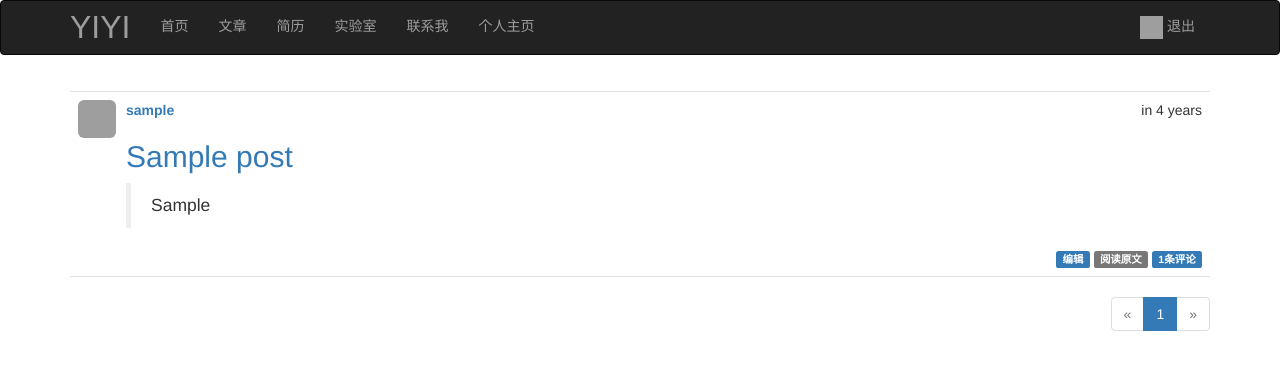
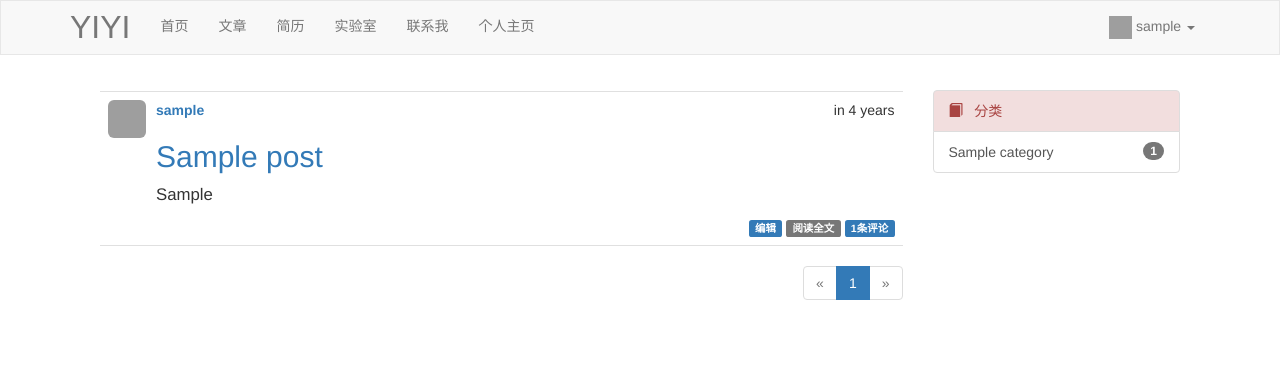
Before and after one commit to PeggyZWY/blog-with-flask, a Flask app: page /article in a window 1280 px wide. Shown: the top 370 px of the page. Run offline with Flask 2, Linux system fonts and the light colour scheme; a user stored in the database is signed in; tables that the repository leaves empty hold one stand-in row (values such as "Sample post"); some libraries are stand-ins or nearby versions; grey boxes are pictures that could not be loaded.

Commit message:
增加了文章页面的边栏，给文章添加分类并进入分类页面，文章和评论可以显示图片了，把编辑新文章弄了一个新页面，以及简单改了下样式

```diff
--- a/app/main/forms.py
+++ b/app/main/forms.py
@@ -62,6 +62,7 @@ class PostForm(Form):
     title = TextAreaField("编辑文章_标题", validators=[Required()])
     intro = TextAreaField("编辑文章_简介")
     body = PageDownField("编辑文章_正文", validators=[Required()])
+    category_name = StringField("分类", validators=[Length(0,64)])
     submit = SubmitField('提交')
 
 
--- a/app/main/views.py
+++ b/app/main/views.py
@@ -4,7 +4,7 @@
 from flask import render_template, redirect, url_for, abort, flash, request, current_app, make_response
 from flask.ext.login import login_required, current_user
 from . import main
-from ..models import Role, User, Permission, Post, Comment
+from ..models import Role, User, Permission, Post, Comment, Category
 from .. import db
 from .forms import EditProfileForm, EditProfileAdminForm, PostForm, CommentForm
 from ..decorators import admin_required, permission_required
@@ -95,7 +95,7 @@ def post(id):
 + *斜体*
 +  **粗体**
 + `代码`
-+ [完整版Markdown语法说明](http://wowubuntu.com/markdown/index.html)
++ [完整版 Markdown 语法说明](http://wowubuntu.com/markdown/index.html)
 
 > 块引用
 
@@ -122,8 +122,9 @@ def post(id):
         page, per_page=current_app.config['FLASKY_COMMENTS_PER_PAGE'],
         error_out=False)
     comments = pagination.items
+    category = Category.query.all()
     # 评论列表对象和分页对象都传入了模板,以便渲染。
-    return render_template('post.html', posts=[post], form=form, comments=comments, pagination=pagination)
+    return render_template('post.html', posts=[post], form=form, categories=category, comments=comments, pagination=pagination)
     # 评论的渲染过程在新模板 _comments.html 中进行,类似于 _posts.html,但使用的 CSS 类不 同。_comments.html 模板要引入 post.html 中,放在文章正文下方,后面再显示分页导航。
 
     """ 这是之前的最后一句：
@@ -139,6 +140,8 @@ def post(id):
 @login_required
 def edit(id):
     post = Post.query.get_or_404(id)
+    if post.category_id:
+        category = Category.query.get_or_404(post.category_id)
     if current_user != post.author and not current_user.can(Permission.ADMINISTER):
         abort(403)
     # 这里使用 的 PostForm 表单类和首页中使用的是同一个。
@@ -147,12 +150,22 @@ def edit(id):
         post.title = form.title.data
         post.intro = form.intro.data
         post.body = form.body.data
+        if form.category_name.data:
+            if Category.query.filter_by(category_name=form.category_name.data).first() is None:
+                category = Category(category_name=form.category_name.data)
+                db.session.add(category)
+                db.session.commit()
+                post.category_id = category.id
+                #db.session.add(post)
         db.session.add(post)
         flash('文章已提交 (｡・`ω´･)')
         return redirect(url_for('.post', id=post.id))
     form.title.data = post.title
     form.intro.data = post.intro
     form.body.data = post.body
+    if post.category_id:
+        category = Category.query.filter_by(id=post.category.id).first()
+        form.category_name.data = category.category_name
     return render_template('edit_post.html', form=form)
 
 
@@ -286,8 +299,9 @@ def moderate_disable(id):
     return redirect(url_for('.moderate', page=request.args.get('page', 1, type=int)))
 
 
-@main.route('/article', methods=['GET', 'POST'])
-def article():
+@main.route('/article_new', methods=['GET', 'POST'])
+@permission_required(Permission.WRITE_ARTICLES)
+def article_new():
     form = PostForm()
     if current_user.can(Permission.WRITE_ARTICLES) and form.validate_on_submit():
         """
@@ -296,23 +310,55 @@ def article():
         这个对象的表现类似用户对象,但实际上却是一个轻度包装,包含真正的用户对象。
         数据库需要真正的用户对象,因此要调用 _get_current_object() 方法。
         """
-        post = Post(title=form.title.data, intro=form.intro.data, body=form.body.data, author=current_user._get_current_object())
+        post = Post(title=form.title.data, intro=form.intro.data, body=form.body.data,
+            author=current_user._get_current_object())
         db.session.add(post)
+        if form.category_name.data:
+            category = Category(category_name=form.category_name.data)
+            db.session.add(category)
+            db.session.commit()
+            post.category_id = category.id
+            db.session.add(post)
         return redirect(url_for('.article'))
+    return render_template('article_new.html', form=form)
+    # 这样修改之后,首页中的文章列表只会显示有限数量的文章。若想查看第 2 页中的文章, 要在浏览器地址栏中的 URL 后加上查询字符串 ?page=2。
+
+
+@main.route('/article', methods=['GET', 'POST'])
+def article():
+    # form = PostForm()
+    # if current_user.can(Permission.WRITE_ARTICLES) and form.validate_on_submit():
+    #     """
+    #     新文章对象的 author 属性值为表达式 current_user._get_current_object()。
+    #     变量 current_user 由 Flask-Login 提供,和所有上下文变量一样,也是通过线程内的代理对象实现。
+    #     这个对象的表现类似用户对象,但实际上却是一个轻度包装,包含真正的用户对象。
+    #     数据库需要真正的用户对象,因此要调用 _get_current_object() 方法。
+    #     """
+    #     post = Post(title=form.title.data, intro=form.intro.data, body=form.body.data,
+    #         author=current_user._get_current_object())
+    #     db.session.add(post)
+    #     if form.category_name.data:
+    #         category = Category(category_name=form.category_name.data)
+    #         db.session.add(category)
+    #         db.session.commit()
+    #         post.category_id = category.id
+    #         db.session.add(post)
+    #     return redirect(url_for('.article'))
     # 渲染的页数从请求的查询字符串(request.args)中获取,如果没有明确指定,则默认渲染第一页。参数 type=int 保证参数无法转换成整数时,返回默认值
     page = request.args.get('page', 1, type=int)
-    show_followed = False
-    if current_user.is_authenticated:
-        """
-        决定显示所有博客文章还是只显示所关注用户文章的选项存储在 cookie 的 show_followed 字段中,如果其值为非空字符串,则表示只显示所关注用户的文章。
-        cookie 以 request. cookies 字典的形式存储在请求对象中.
-        这个 cookie 的值会转换成布尔值,根据得到的值设定本地变量 query 的值。query 的值决定最终获取所有博客文章的查询,或是获取过滤后的博客文章查询。
-        """
-        show_followed = bool(request.cookies.get('show_followed', ''))
-    if show_followed:
-        query = current_user.followed_posts
-    else:
-        query = Post.query
+    # show_followed = False
+    # if current_user.is_authenticated:
+    #     """
+    #     决定显示所有博客文章还是只显示所关注用户文章的选项存储在 cookie 的 show_followed 字段中,如果其值为非空字符串,则表示只显示所关注用户的文章。
+    #     cookie 以 request. cookies 字典的形式存储在请求对象中.
+    #     这个 cookie 的值会转换成布尔值,根据得到的值设定本地变量 query 的值。query 的值决定最终获取所有博客文章的查询,或是获取过滤后的博客文章查询。
+    #     """
+    #     show_followed = bool(request.cookies.get('show_followed', ''))
+    # if show_followed:
+    #     query = current_user.followed_posts
+    # else:
+    #     query = Post.query
+    query = Post.query
     """
     为了显示某页中的记录,要把 all() 换成 Flask-SQLAlchemy 提供的 paginate() 方法。
     页数是 paginate() 方法的第一个参数,也是唯一必需的参数。
@@ -325,10 +371,32 @@ def article():
         error_out=False)
     # posts = Post.query.order_by(Post.timestamp.desc()).all()
     posts = pagination.items
+    category = Category.query.all()
     for post in posts:
         post.body_show = False
-    return render_template('article.html', form=form, posts=posts, show_followed=show_followed, pagination=pagination)
+    return render_template('article.html', posts=posts, categories=category, show_followed=show_followed, pagination=pagination)
     # 这样修改之后,首页中的文章列表只会显示有限数量的文章。若想查看第 2 页中的文章, 要在浏览器地址栏中的 URL 后加上查询字符串 ?page=2。
+
+
+@main.route('/article/<category_name>', methods=['GET', 'POST'])
+def article_category_name(category_name):
+    # form = PostForm()
+    # if current_user.can(Permission.WRITE_ARTICLES) and form.validate_on_submit():
+    #     post = Post(title=form.title.data, intro=form.intro.data, body=form.body.data, author=current_user._get_current_object())
+    #     db.session.add(post)
+    #     return redirect(url_for('.article'))
+    page = request.args.get('page', 1, type=int)
+    if not Category.query.filter_by(category_name=category_name).all():
+        abort(404)
+    _category = Category.query.filter_by(category_name=category_name).first()
+    pagination = Post.query.filter_by(category_id=_category.id).order_by(Post.timestamp.desc()).paginate(
+        page, per_page=current_app.config['FLASKY_POSTS_PER_PAGE'],
+        error_out=False)
+    posts = pagination.items
+    category = Category.query.all()
+    for post in posts:
+        post.body_show = False
+    return render_template('article.html', posts=posts, categories=category, show_followed=show_followed, pagination=pagination)
 
 
 @main.route('/delete-article/<int:id>')
--- a/app/static/styles.css
+++ b/app/static/styles.css
@@ -106,9 +106,13 @@ div.flask-pagedown-preview h3 {
     border-bottom: 1px solid #e0e0e0;
 }
 /* base.html */
+.navbar {
+    border-radius: 0;
+}
 .navbar-brand {
     font-size: 32px;
     line-height: 22px;
+    color: white;
 }
 .navbar-avatar {
     width: 23px;
@@ -139,3 +143,10 @@ div.flask-pagedown-preview h3 {
     width: 180px;
     height: 180px;
 }
+/* article.html */
+.article-sidebar-margin-top {
+    margin-top: 15px;
+}
+#flask-pagedown-body {
+    height: 260px;
+}
--- a/app/templates/404.html
+++ b/app/templates/404.html
@@ -9,6 +9,7 @@
     <ul>
         <li>要查看的用户不存在</li>
         <li>要查看的文章不存在</li>
+        <li>要查看的分类不存在</li>
         <li>要查看的评论不存在</li>
         <li>要查看的页面不存在</li>
     </ul>
--- /dev/null
+++ b/app/templates/_article_sidebar.html
@@ -0,0 +1,18 @@
+<div>
+    <ul class="list-group">
+        <li class="list-group-item list-group-item-danger ">
+            <span class="glyphicon glyphicon-book"></span>
+            <span>&nbsp;&nbsp;分类</span>
+        </li>
+        {% if categories %}
+        {% for category in categories %}
+        {% if category.posts.count() > 0 %}
+        <a href="{{ url_for('.article_category_name', category_name=category.category_name) }}" class="list-group-item">
+            {{ category.category_name }}
+            <span class="badge">{{ category.posts.count() }}</span>
+        </a>
+        {% endif %}
+        {% endfor %}
+        {% endif %}
+    </ul>
+</div>
--- a/app/templates/_comments.html
+++ b/app/templates/_comments.html
@@ -15,6 +15,9 @@
                 <!-- _comments.html 模板中显示评论正文的部分要做两方面修改。对于普通用户(没设定 moderate 变量),不显示标记为有问题的评论。 -->
                 {% if comment.disabled %}
                 <p><i>此条评论已被禁止显示</i></p>
+                {% if current_user.is_administrator() %}
+                <blockquote>评论所属文章名: {{ comment.comment_of_which_post }}</blockquote>
+                {% endif %}
                 {% endif %}
                 <!-- 对于协管员(moderate 设为 True),不管评论是否被标记为有问题,都要显示 -->
                 {% if not comment.disabled %}
--- a/app/templates/_posts.html
+++ b/app/templates/_posts.html
@@ -13,9 +13,9 @@
                  <!-- 如果 post.body_html 字段存在,还要把 post.body 换成 post.body_html -->
                 <h2><a href="{{ url_for('.post', id=post.id, page=-1) }}">{{ post.title }}</a></h2>
                 {% if post.intro %}
-                <blockquote>
+                <big>
                     {{ post.intro }}
-                </blockquote>
+                </big>
                 {% endif %}
                 </p>
                 {% if post.body_show %}
@@ -46,9 +46,17 @@
                     <span class="label label-danger">编辑 [管理员]</span>
                 </a>
                 {% endif %}
+{#                 {% if post.tagname %}
+                <a href="{{ url_for('.article_category_name', category_name=category.category_name) }}">
+                    <span class="label label-warning">
+                        <span class="glyphicon glyphicon-tags"></span>
+                        {{ post.tagname }}
+                    </span>
+                </a>
+                {% endif %} #}
                 {% if not post.body_show %}
                 <a href="{{ url_for('.post', id=post.id) }}">
-                    <span class="label label-default">阅读原文</span>
+                    <span class="label label-default">阅读全文</span>
                 </a>
                 {% endif %}
                 <!-- 为了完善功能,我们还要在首页和资料页中加上指向评论页面的链接 -->
--- a/app/templates/article.html
+++ b/app/templates/article.html
@@ -8,41 +8,32 @@
 {% block head %}
 {{ super() }}
 <link rel="stylesheet" type="text/css" href="{{ url_for('static', filename='styles.css') }}">
-<style type="text/css">
-    #flask-pagedown-body {
-        height: 260px;
-    }
-</style>
 {% endblock %}
 
 {% block page_content %}
 <div class="write-article-body">
     {% if current_user.can(Permission.WRITE_ARTICLES) %}
-    <button id="toggle-write-article" class="btn btn-primary">显示/隐藏文章编辑</button>
-    <div class="form-write-article">
-        {{ wtf.quick_form(form) }}
-    </div>
+    <a class="btn btn-primary" href="{{ url_for('.article_new') }}">写新文章</a>
     {% endif %}
 </div>
 
-{% include '_posts.html' %}
+<div class="container-fluid">
+    <div class="row-fluid">
+        <div class="col-xs-12 col-md-9">
+            {% include '_posts.html' %}
 
-{% if pagination %}
-<div class="pagination">
-    {{ macros.pagination_widget(pagination, '.article') }}
+            {% if pagination %}
+            <div class="pagination">{{ macros.pagination_widget(pagination, '.article') }}</div>
+            {% endif %}
+        </div>
+        <div class="col-xs-6 col-md-3 article-sidebar-margin-top">
+        {% include '_article_sidebar.html' %}
+        </div>
+    </div>
 </div>
-{% endif %}
 {% endblock %}
 
 {% block scripts %}
 {{ super() }}
 {{ pagedown.include_pagedown() }}
-<script type="text/javascript">
-$(document).ready(function(){
-  $(".form-write-article").hide();
-  $("#toggle-write-article").click(function(){
-    $(".form-write-article").toggle(200);
-  });
-});
-</script>
 {% endblock %}
--- a/app/templates/base.html
+++ b/app/templates/base.html
@@ -9,7 +9,7 @@
 {% endblock %}
 
 {% block navbar %}
-<div class="navbar navbar-inverse" role="navigation">
+<div class="navbar navbar-default" role="navigation">
     <div class="container">
         <div class="navbar-header">
             <button type="button" class="navbar-toggle" data-toggle="collapse" data-target=".navbar-collapse">
@@ -44,11 +44,21 @@
                 -->
                 <!-- 刚刚下面这个写成(),就报错了，注意没括号啊 -->
                 {% if current_user.is_authenticated %}
-                <li><a href="{{ url_for('auth.logout') }}">
-                <img class="navbar-avatar" src="{{ current_user.avatar() }}">
-                退出</a></li>
+                <li class="dropdown">
+                    <a href="#" class="dropdown-toggle" data-toggle="dropdown">
+                        <img class="navbar-avatar" src="{{ current_user.avatar() }}">
+                        {{ current_user.username }} <b class="caret"></b>
+                    </a>
+                    <ul class="dropdown-menu">
+                        {# <li><a href="{{ url_for('auth.change_password') }}">修改密码</a></li> #}
+                        <li><a href="#">修改密码</a></li>
+                        {# <li><a href="{{ url_for('auth.change_email_request') }}">修改邮箱</a></li> #}
+                        <li><a href="#">修改邮箱</a></li>
+                        <li><a href="{{ url_for('auth.logout') }}">退出</a></li>
+                    </ul>
+                </li>
                 {% else %}
-                <li><a href="{{ url_for('auth.login') }}">登陆</a></li>
+                <li><a href="{{ url_for('auth.login') }}">登陆 / 注册</a></li>
                 {% endif %}
             </ul>
         </div>
@@ -77,4 +87,10 @@
 {{ super() }}
 {{ moment.include_moment() }}
 {{ moment.lang('zh-cn') }}
+{{ pagedown.include_pagedown() }}
+<script type="text/javascript">
+$(document).ready(function(){
+    $("#submit").addClass("btn-primary");
+});
+</script>
 {% endblock %}
```
Also changed, not shown: app/models.py (+26 -11 lines), app/templates/article_new.html (added, +17 -0 lines), app/templates/post.html (+9 -17 lines).
